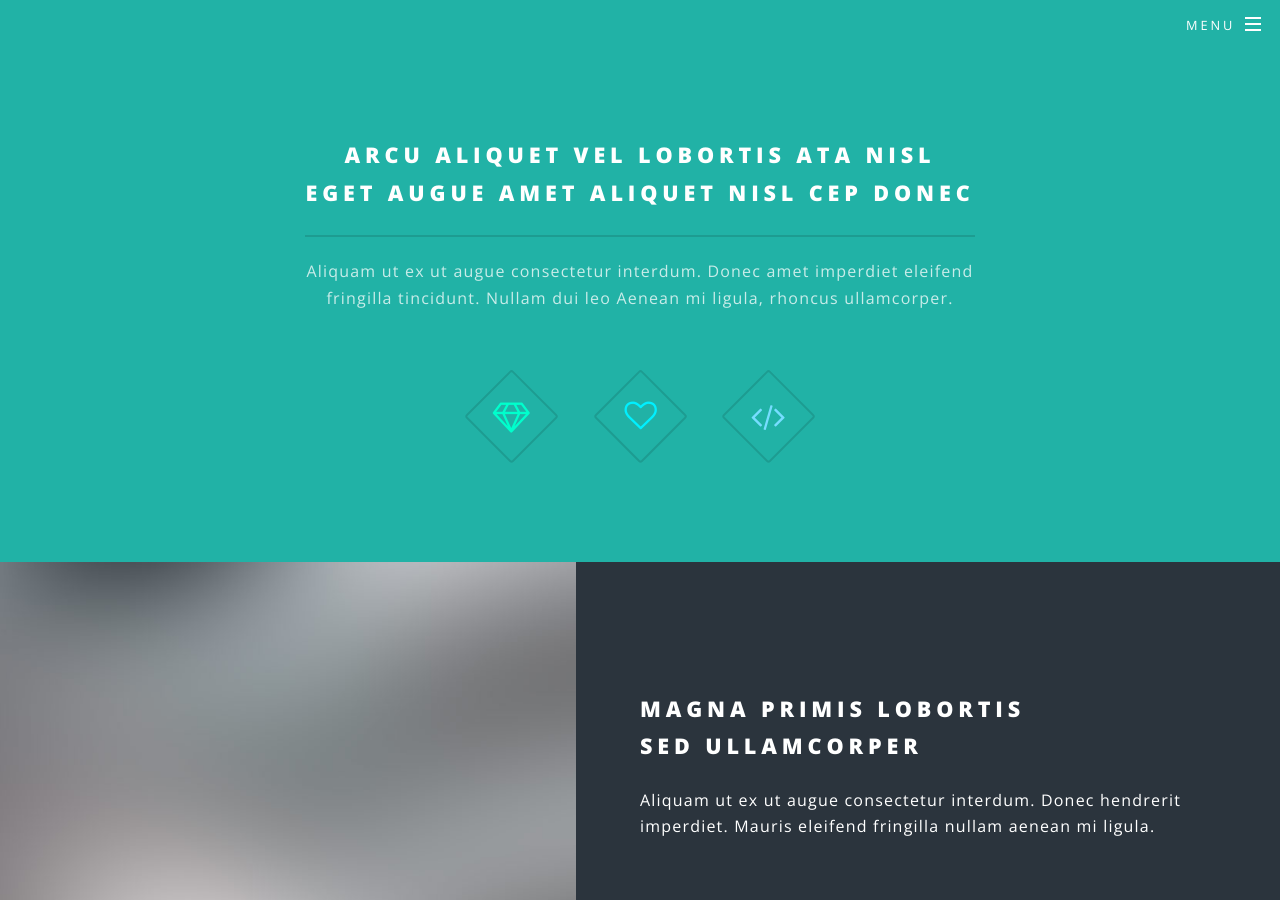
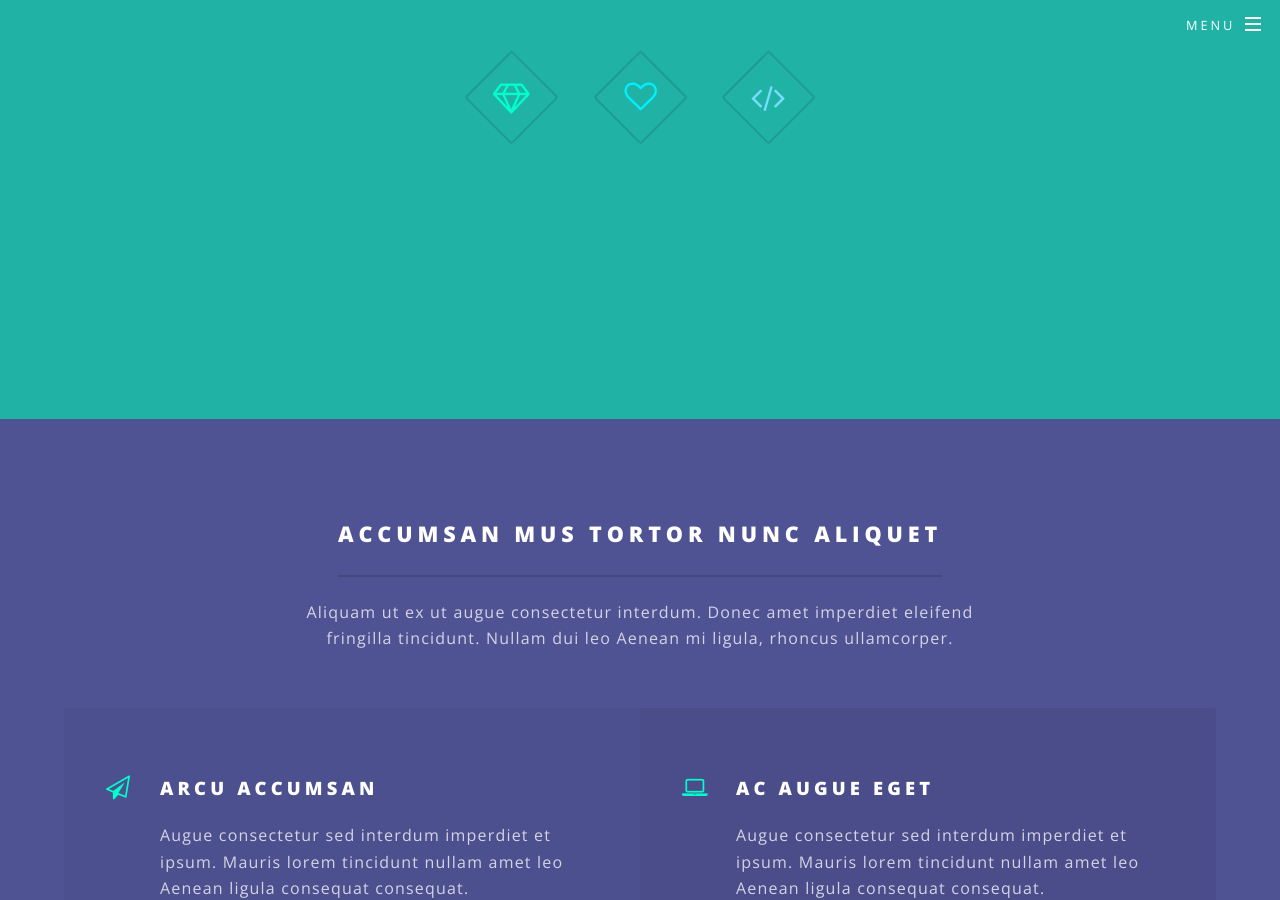
Before and after one commit to micheleusuelli/micheleusuelli.github.io, a Jekyll site: the page built from index.html, in a window 1280 px wide and 900 px high, scrolled down 481 px. Built offline with Jekyll 4.4.1, drawn with Linux system fonts in a browser that asks for light colours; some of the changed text lies outside the part shown.

Commit message:
Update index.html

```diff
--- a/index.html
+++ b/index.html
@@ -2,10 +2,17 @@
 layout: landing
 ---
 				<!-- Banner -->
-					<section id="landing" class="wrapper style1 special">
+					<section id="banner" class="wrapper style1 special">
 						<div class="inner">
 							<header class="major">
-								<h2>Arcu aliquet vel lobortis ata nisl<br />
+								<h2>
+
+
+
+
+
+
+									aliquet vel lobortis ata nisl<br />
 								eget augue amet aliquet nisl cep donec</h2>
 								<p>Aliquam ut ex ut augue consectetur interdum. Donec amet imperdiet eleifend<br />
 								fringilla tincidunt. Nullam dui leo Aenean mi ligula, rhoncus ullamcorper.</p>
@@ -18,50 +25,10 @@
 						</div>
 					</section>
 
+
+
 				<!-- One -->
-					<section id="one" class="wrapper style1 special">
-						<div class="inner">
-							<header class="major">
-								<h2>Arcu aliquet vel lobortis ata nisl<br />
-								eget augue amet aliquet nisl cep donec</h2>
-								<p>Aliquam ut ex ut augue consectetur interdum. Donec amet imperdiet eleifend<br />
-								fringilla tincidunt. Nullam dui leo Aenean mi ligula, rhoncus ullamcorper.</p>
-							</header>
-							<ul class="icons major">
-								<li><span class="icon fa-diamond major style1"><span class="label">Lorem</span></span></li>
-								<li><span class="icon fa-heart-o major style2"><span class="label">Ipsum</span></span></li>
-								<li><span class="icon fa-code major style3"><span class="label">Dolor</span></span></li>
-							</ul>
-						</div>
-					</section>
-
-				<!-- Two -->
-					<section id="two" class="wrapper alt style2">
-						<section class="spotlight">
-							<div class="image"><img src="images/pic01.jpg" alt="" /></div><div class="content">
-								<h2>Magna primis lobortis<br />
-								sed ullamcorper</h2>
-								<p>Aliquam ut ex ut augue consectetur interdum. Donec hendrerit imperdiet. Mauris eleifend fringilla nullam aenean mi ligula.</p>
-							</div>
-						</section>
-						<section class="spotlight">
-							<div class="image"><img src="images/pic02.jpg" alt="" /></div><div class="content">
-								<h2>Tortor dolore feugiat<br />
-								elementum magna</h2>
-								<p>Aliquam ut ex ut augue consectetur interdum. Donec hendrerit imperdiet. Mauris eleifend fringilla nullam aenean mi ligula.</p>
-							</div>
-						</section>
-						<section class="spotlight">
-							<div class="image"><img src="images/pic03.jpg" alt="" /></div><div class="content">
-								<h2>Augue eleifend aliquet<br />
-								sed condimentum</h2>
-								<p>Aliquam ut ex ut augue consectetur interdum. Donec hendrerit imperdiet. Mauris eleifend fringilla nullam aenean mi ligula.</p>
-							</div>
-						</section>
-					</section>
-
-				<!-- Three -->
-					<section id="three" class="wrapper style3 special">
+					<section id="one" class="wrapper style3 special">
 						<div class="inner">
 							<header class="major">
 								<h2>Accumsan mus tortor nunc aliquet</h2>
```
